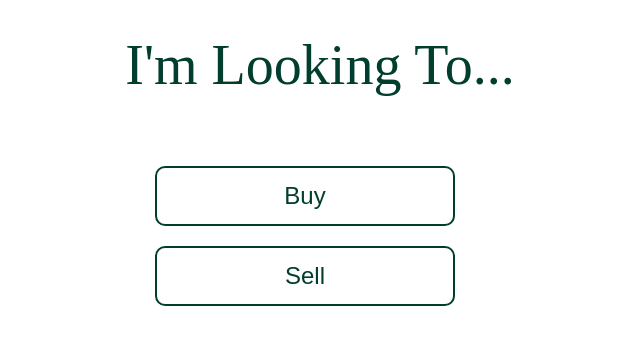
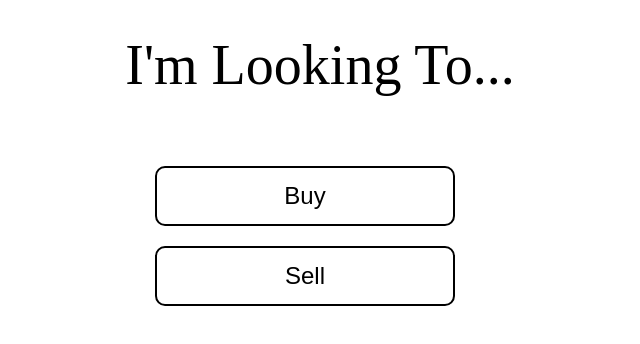
Before and after one commit to Caleb3nugent/caleb3nugent.github.io, a plain HTML site: page index.html in a window 1280 px wide. Shown: the whole page, without its empty margins (385-1025 px from the left). Drawn offline with Linux system fonts and the light colour scheme.

Commit message:
Update index.html

```diff
--- a/index.html
+++ b/index.html
@@ -12,12 +12,12 @@
 <tw-storydata name="Medford Office Site 1" startnode="1" creator="Twine" creator-version="2.5.1" format="Harlowe" format-version="3.3.3" ifid="79404db7-bb31-49fe-af83-0efe8a405199" options="" tags="" zoom="0.6" hidden><style role="stylesheet" id="twine-user-stylesheet" type="text/twine-css">tw-link {
   font-family: 'Poppins', sans-serif !important;
   display: inline-block !important;
-  border: 2px solid #023e2d !important;
+  border: 2px solid black !important;
   padding: 10px 50px !important;
   margin-top: 20px !important;
   margin-right: 30px;
   font-size: 24px !important;
-  color: #023e2d !important;
+  color: black !important;
   border-radius: 10px !important;
   font-weight: 400 !important;
   display: flex;
@@ -27,12 +27,12 @@
 a {
   font-family: 'Poppins', sans-serif !important;
   display: inline-block !important;
-  border: 2px solid #023e2d !important;
+  border: 2px solid black !important;
   padding: 10px 50px !important;
   margin-top: 20px !important;
   margin-right: 30px;
   font-size: 24px !important;
-  color: #023e2d !important;
+  color: black !important;
   border-radius: 10px !important;
   font-weight: 400 !important;
   display: flex;
@@ -49,8 +49,8 @@ tw-story {
     background-color: transparent !important;
 }
 
-tw-story {background: #023e2d;}
-tw-story {color: darkgreen;}
+tw-story {background: black;}
+tw-story {color: black;}
 img {max-width: 100%;}
 tw-passage {padding: 0px;}
 tw-passage {font-family: Futura;}
@@ -62,9 +62,14 @@ tw-story {border: 0;}
 h1 {
 font-family: 'Playfair Display', serif;
   font-size: 56px;
-  color: #023e2d;
+  color: black;
   margin-bottom: 0;
   font-weight: normal;
+}
+
+tw-sidebar {
+  left: 30%;
+  z-index: 1000;
 }</style><script role="script" id="twine-user-script" type="text/twine-javascript"></script><tw-passagedata pid="1" name="Page Load" tags="" position="3400,100" size="100,100">=&gt;&lt;=
 &lt;h1&gt;I&#39;m Looking To...&lt;/h1&gt;
 
@@ -82,11 +87,11 @@ font-family: 'Playfair Display', serif;
 </tw-passagedata><tw-passagedata pid="4" name="Buy by Area" tags="" position="3100,400" size="100,100">=&gt;&lt;=
 &lt;h1&gt;I Want to Buy in...&lt;/h1&gt;
 
-&lt;a  target=&quot;_blank&quot; href=&quot;https://medfordoffice.johnlscott.com/homes-for-sale/ashland&quot;&gt;Ashland&lt;/a&gt;&lt;a  target=&quot;_blank&quot; href=&quot;https://medfordoffice.johnlscott.com/homes-for-sale/west-medford&quot;&gt;West Medford&lt;/a&gt;
-&lt;a  target=&quot;_blank&quot; href=&quot;https://medfordoffice.johnlscott.com/homes-for-sale/east-medford&quot;&gt;East Medford&lt;/a&gt;&lt;a  target=&quot;_blank&quot; href=&quot;https://medfordoffice.johnlscott.com/homes-for-sale/central-point&quot;&gt;Central Point&lt;/a&gt;
-&lt;a  target=&quot;_blank&quot; href=&quot;https://medfordoffice.johnlscott.com/homes-for-sale/eagle-point&quot;&gt;Eagle Point&lt;/a&gt;&lt;a  target=&quot;_blank&quot; href=&quot;https://medfordoffice.johnlscott.com/homes-for-sale/jacksonville&quot;&gt;Jacksonville&lt;/a&gt;
-&lt;a  target=&quot;_blank&quot; href=&quot;https://medfordoffice.johnlscott.com/homes-for-sale/phoenix&quot;&gt;Phoenix&lt;/a&gt;&lt;a  target=&quot;_blank&quot; href=&quot;https://medfordoffice.johnlscott.com/homes-for-sale/white-city&quot;&gt;White City&lt;/a&gt;
-&lt;a  target=&quot;_blank&quot; href=&quot;https://medfordoffice.johnlscott.com/homes-for-sale/talent&quot;&gt;Talent&lt;/a&gt;</tw-passagedata></tw-storydata>
+&lt;a  target=&quot;_blank&quot; href=&quot;https://medfordoffice.johnlscott.com/homes-for-sale/ashland&quot;&gt;Ashland&lt;/a&gt;&lt;a  target=&quot;_blank&quot; href=&quot;https://medfordoffice.johnlscott.com/homes-for-sale/west-medford&quot;&gt;West Medford&lt;/a&gt;&lt;a  target=&quot;_blank&quot; href=&quot;https://medfordoffice.johnlscott.com/homes-for-sale/east-medford&quot;&gt;East Medford&lt;/a&gt;
+
+&lt;a  target=&quot;_blank&quot; href=&quot;https://medfordoffice.johnlscott.com/homes-for-sale/central-point&quot;&gt;Central Point&lt;/a&gt;&lt;a  target=&quot;_blank&quot; href=&quot;https://medfordoffice.johnlscott.com/homes-for-sale/eagle-point&quot;&gt;Eagle Point&lt;/a&gt;&lt;a  target=&quot;_blank&quot; href=&quot;https://medfordoffice.johnlscott.com/homes-for-sale/jacksonville&quot;&gt;Jacksonville&lt;/a&gt;
+
+&lt;a  target=&quot;_blank&quot; href=&quot;https://medfordoffice.johnlscott.com/homes-for-sale/phoenix&quot;&gt;Phoenix&lt;/a&gt;&lt;a  target=&quot;_blank&quot; href=&quot;https://medfordoffice.johnlscott.com/homes-for-sale/white-city&quot;&gt;White City&lt;/a&gt;&lt;a  target=&quot;_blank&quot; href=&quot;https://medfordoffice.johnlscott.com/homes-for-sale/talent&quot;&gt;Talent&lt;/a&gt;</tw-passagedata></tw-storydata>
 <script title="Twine engine code" data-main="harlowe">(function(){"use strict";
 var require,define;!function(){var e={},r={};require=function(i){var n=e[i];return n&&(r[i]=n[1].apply(void 0,n[0].map(require)),e[i]=void 0),r[i]},(define=function(r,i,n){if("function"==typeof r)return r();e[r]=[i,n]}).amd=!0}();/*!
  * https://github.com/paulmillr/es6-shim
```
